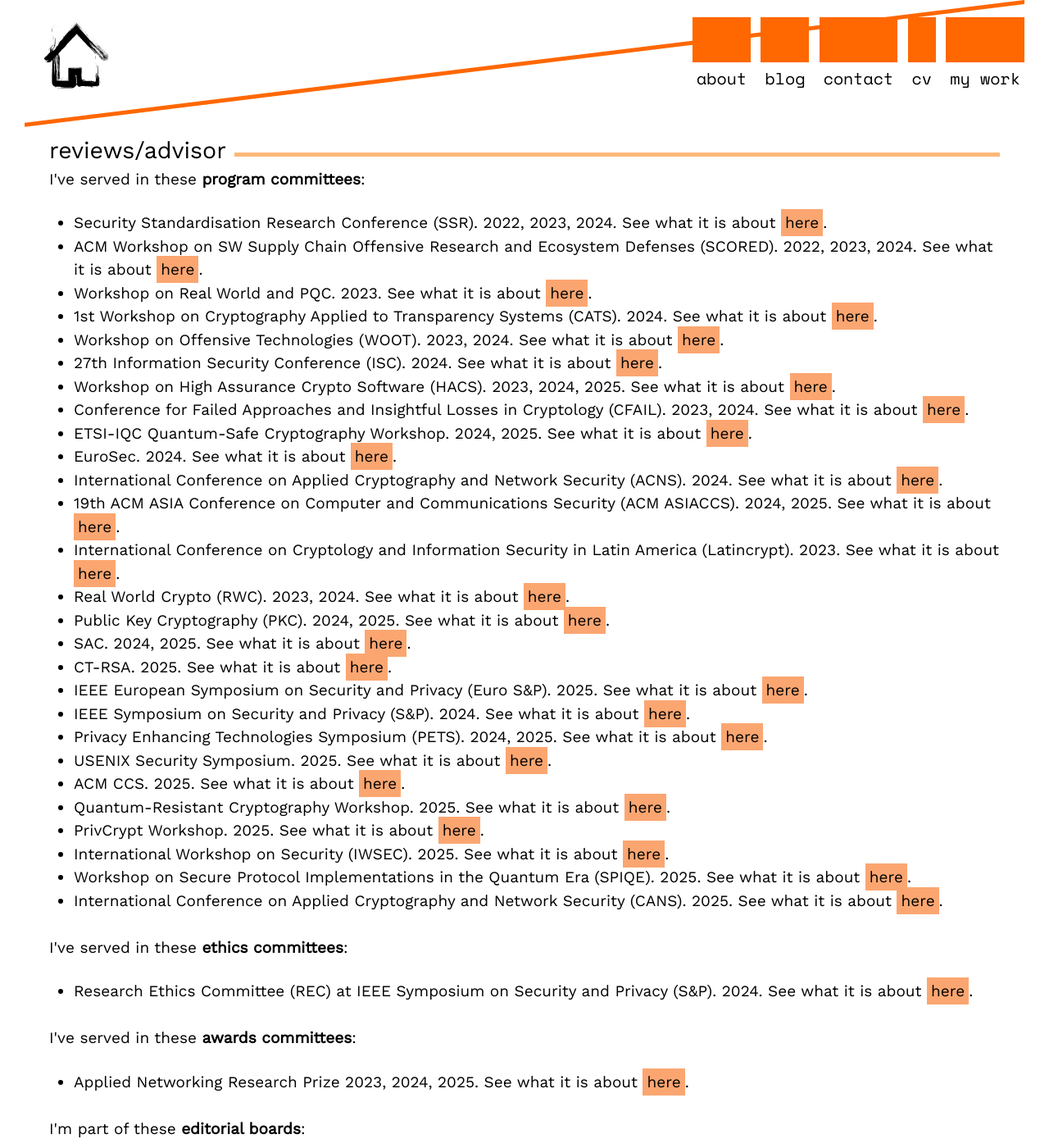
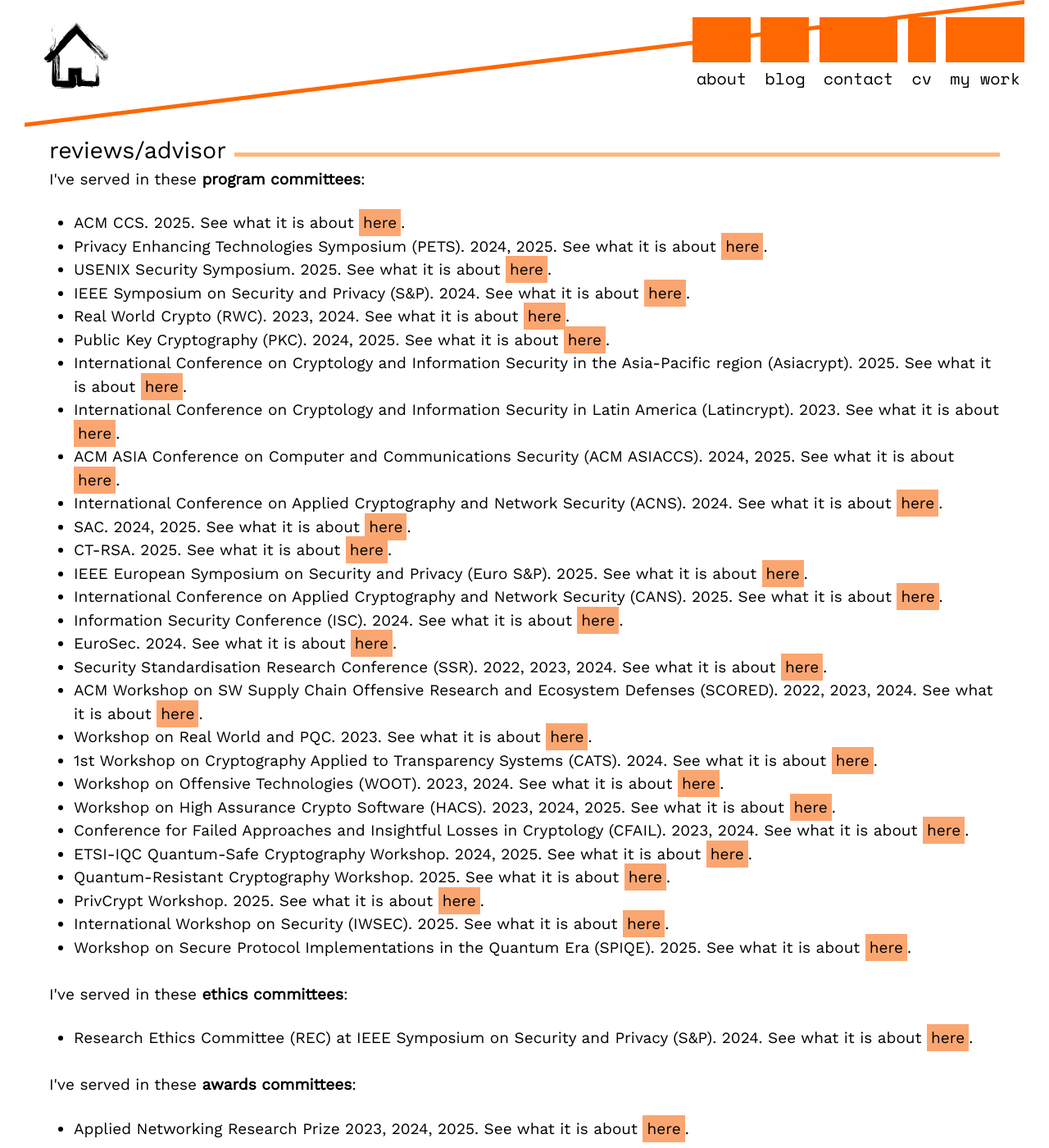
Before and after one commit to claucece/claucece.github.io, a Jekyll site: the page built from work.html, in a window 1280 px wide and 1400 px high, scrolled down 4092 px. Shown: the whole window at 82% size. Built offline with Jekyll 4.4.1, drawn with Linux system fonts in a browser that asks for light colours.

Commit message:
Better maybe

```diff
--- a/work.html
+++ b/work.html
@@ -239,33 +239,34 @@ tags: menu
     <a class="none" id="reviewer"><h2 class="divider">reviews/advisor</h2></a>
     <p>I've served in these <strong>program committees</strong>:</p>
 		<ul>
+		  <li>ACM CCS. 2025. See what it is about <a href="https://www.sigsac.org/ccs/CCS2025/" target="_blank">here</a>.</li>
+		  <li>Privacy Enhancing Technologies Symposium (PETS). 2024, 2025. See what it is about <a href="https://www.petsymposium.org/" target="_blank">here</a>.</li>
+		  <li>USENIX Security Symposium. 2025. See what it is about <a href="https://www.usenix.org/conference/usenixsecurity24" target="_blank">here</a>.</li>
+		  <li>IEEE Symposium on Security and Privacy (S&P). 2024. See what it is about <a href="https://www.ieee-security.org/TC/SP2024/cfpapers.html" target="_blank">here</a>.</li>
+		  <li>Real World Crypto (RWC). 2023, 2024. See what it is about <a href="https://rwc.iacr.org/2023/" target="_blank">here</a>.</li>
+		  <li>Public Key Cryptography (PKC). 2024, 2025. See what it is about <a href="https://pkc.iacr.org/2024/" target="_blank">here</a>.</li>
+		  <li>International Conference on Cryptology and Information Security in the Asia-Pacific region (Asiacrypt). 2025. See what it is about <a href="https://www.iacr.org/meetings/asiacrypt/" target="_blank">here</a>.</li>
+		  <li>International Conference on Cryptology and Information Security in Latin America (Latincrypt). 2023. See what it is about <a href="https://www.espe.edu.ec/latincrypt/" target="_blank">here</a>.</li>
+		  <li>ACM ASIA Conference on Computer and Communications Security (ACM ASIACCS). 2024, 2025. See what it is about <a href="https://asiaccs2023.org/" target="_blank">here</a>.</li>
+		  <li>International Conference on Applied Cryptography and Network Security (ACNS). 2024. See what it is about <a href="https://wp.nyu.edu/acns2024/" target="_blank">here</a>.</li>
+		  <li>SAC. 2024, 2025. See what it is about <a href="https://sacworkshop.org/" target="_blank">here</a>.</li>
+		  <li>CT-RSA. 2025. See what it is about <a href="https://ct-rsa-2024.aau.at/" target="_blank">here</a>.</li>
+		  <li>IEEE European Symposium on Security and Privacy (Euro S&P). 2025. See what it is about <a href="https://eurosp2023.ieee-security.org/" target="_blank">here</a>.</li>
+		  <li>International Conference on Applied Cryptography and Network Security (CANS). 2025. See what it is about <a href="https://cy2sec.comm.eng.osaka-u.ac.jp/miyaji-lab/event/cans2025/Call%20for%20Papers.html" target="_blank">here</a>.</li>
+		  <li>Information Security Conference (ISC). 2024. See what it is about <a href="http://www.wikicfp.com/cfp/program?id=1679" target="_blank">here</a>.</li>
+		  <li>EuroSec. 2024. See what it is about <a href="http://www.wikicfp.com/cfp/program?id=975" target="_blank">here</a>.</li>
 		  <li>Security Standardisation Research Conference (SSR). 2022, 2023, 2024. See what it is about <a href="https://ssr2022.com/cfp/" target="_blank">here</a>.</li>
 		  <li>ACM Workshop on SW Supply Chain Offensive Research and Ecosystem Defenses (SCORED). 2022, 2023, 2024. See what it is about <a href="https://scored.dev/" target="_blank">here</a>.</li>
 		  <li>Workshop on Real World and PQC. 2023. See what it is about <a href="https://rwpqc.org/" target="_blank">here</a>.</li>
 		  <li>1st Workshop on Cryptography Applied to Transparency Systems (CATS). 2024. See what it is about <a href="https://catsworkshop.dev/" target="_blank">here</a>.</li>
 		  <li>Workshop on Offensive Technologies (WOOT). 2023, 2024. See what it is about <a href="https://wootconference.org/" target="_blank">here</a>.</li>
-		  <li>27th Information Security Conference (ISC). 2024. See what it is about <a href="http://www.wikicfp.com/cfp/program?id=1679" target="_blank">here</a>.</li>
 		  <li>Workshop on High Assurance Crypto Software (HACS). 2023, 2024, 2025. See what it is about <a href="https://www.hacs-workshop.org/" target="_blank">here</a>.</li>
 		  <li>Conference for Failed Approaches and Insightful Losses in Cryptology (CFAIL). 2023, 2024. See what it is about <a href="https://www.cfail.org/" target="_blank">here</a>.</li>
 		  <li>ETSI-IQC Quantum-Safe Cryptography Workshop. 2024, 2025. See what it is about <a href="https://www.etsi.org/events/2117-2023-02-9th-etsi-iqc-quantum-safe-cryptography-workshop" target="_blank">here</a>.</li>
-		  <li>EuroSec. 2024. See what it is about <a href="http://www.wikicfp.com/cfp/program?id=975" target="_blank">here</a>.</li>
-		  <li>International Conference on Applied Cryptography and Network Security (ACNS). 2024. See what it is about <a href="https://wp.nyu.edu/acns2024/" target="_blank">here</a>.</li>
-		  <li>19th ACM ASIA Conference on Computer and Communications Security (ACM ASIACCS). 2024, 2025. See what it is about <a href="https://asiaccs2023.org/" target="_blank">here</a>.</li>
-		  <li>International Conference on Cryptology and Information Security in Latin America (Latincrypt). 2023. See what it is about <a href="https://www.espe.edu.ec/latincrypt/" target="_blank">here</a>.</li>
-		  <li>Real World Crypto (RWC). 2023, 2024. See what it is about <a href="https://rwc.iacr.org/2023/" target="_blank">here</a>.</li>
-		  <li>Public Key Cryptography (PKC). 2024, 2025. See what it is about <a href="https://pkc.iacr.org/2024/" target="_blank">here</a>.</li>
-		  <li>SAC. 2024, 2025. See what it is about <a href="https://sacworkshop.org/" target="_blank">here</a>.</li>
-		  <li>CT-RSA. 2025. See what it is about <a href="https://ct-rsa-2024.aau.at/" target="_blank">here</a>.</li>
-		  <li>IEEE European Symposium on Security and Privacy (Euro S&P). 2025. See what it is about <a href="https://eurosp2023.ieee-security.org/" target="_blank">here</a>.</li>
-		  <li>IEEE Symposium on Security and Privacy (S&P). 2024. See what it is about <a href="https://www.ieee-security.org/TC/SP2024/cfpapers.html" target="_blank">here</a>.</li>
-		  <li>Privacy Enhancing Technologies Symposium (PETS). 2024, 2025. See what it is about <a href="https://www.petsymposium.org/" target="_blank">here</a>.</li>
-		  <li>USENIX Security Symposium. 2025. See what it is about <a href="https://www.usenix.org/conference/usenixsecurity24" target="_blank">here</a>.</li>
-		  <li>ACM CCS. 2025. See what it is about <a href="https://www.sigsac.org/ccs/CCS2025/" target="_blank">here</a>.</li>
 		  <li>Quantum-Resistant Cryptography Workshop. 2025. See what it is about <a href="https://eurocrypt.iacr.org/2025/affiliated.php" target="_blank">here</a>.</li>
 		  <li>PrivCrypt Workshop. 2025. See what it is about <a href="https://privcryptworkshop.github.io/" target="_blank">here</a>.</li>
 		  <li>International Workshop on Security (IWSEC). 2025. See what it is about <a href="https://www.iwsec.org/2025/index.html" target="_blank">here</a>.</li>
 		  <li>Workshop on Secure Protocol Implementations in the Quantum Era (SPIQE). 2025. See what it is about <a href="https://www.iwsec.org/2025/index.html" target="_blank">here</a>.</li>
-		  <li>International Conference on Applied Cryptography and Network Security (CANS). 2025. See what it is about <a href="https://cy2sec.comm.eng.osaka-u.ac.jp/miyaji-lab/event/cans2025/Call%20for%20Papers.html" target="_blank">here</a>.</li>
 		</ul>
 		<br>
 
```
